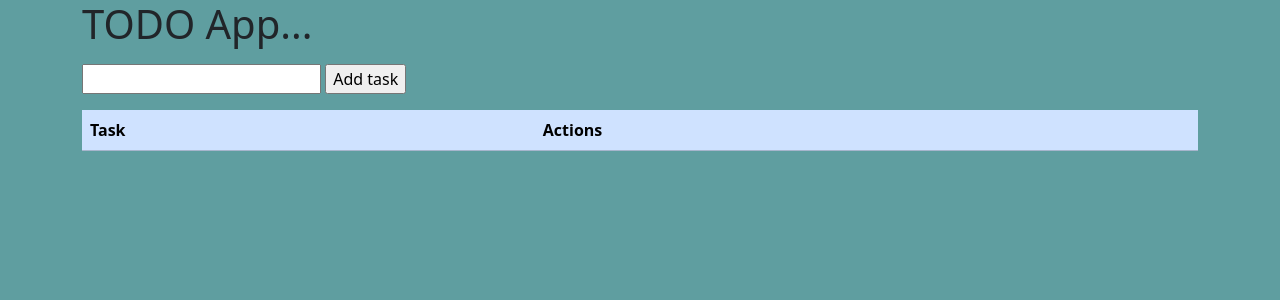
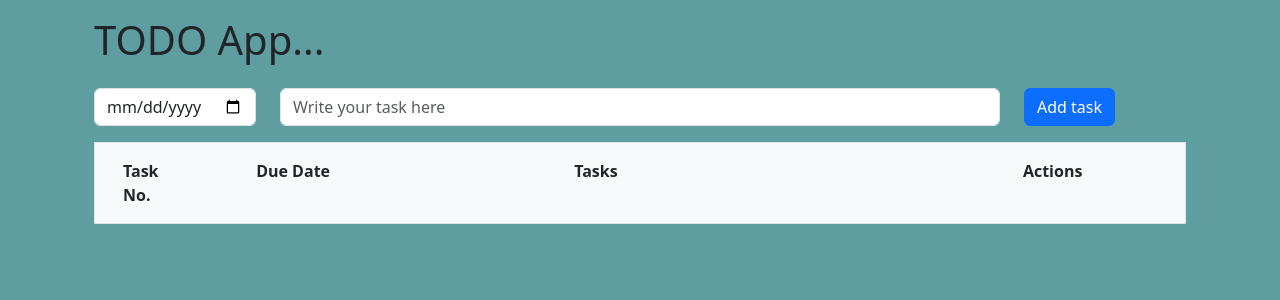
Before and after one commit to sainaakash/To-Do-List-using-Flask-and-Angular, a Flask app: page / in a window 1280 px wide. Shown: the top 300 px of the page. Run offline with Flask 3, Linux system fonts and the light colour scheme; lists and menus that the app fills with data are empty.

Commit message:
style.css and index.html updated

```diff
--- a/static/css/style.css
+++ b/static/css/style.css
@@ -1,3 +1,22 @@
 body{
     background-color: cadetblue;
 }
+
+a:link, a:visited {
+    color: white;
+    text-align: center;
+    text-decoration: none;
+    display: inline-block;
+  }
+
+  #thead {
+    font-weight: bold;
+  }
+
+  #action {
+    text-indent: 120px;
+  }
+
+  #duedate {
+    text-indent: 45px;
+  }
--- a/templates/index.html
+++ b/templates/index.html
@@ -8,37 +8,57 @@
 
 
 <body>
-    <div>
-            <h1> TODO App...</h1>
+    <div class="container extra_container">
+        <div class="row">
             <p></p>
-            <form action="/task" method="post">
-                <input type="text" name="content">
-                <input type="submit" value="Add task">
-            </form>
-            <p></p>
+            <div class="col">
+                <h1> TODO App...</h1>
+            </div>
+            <div class="col"></div>
+            <div class="col"></div>
+    </div>
 
-            <table class="table table-primary">
-                <thead>
-                    <th>Task</th>
-                    <th>Actions</th>
-                </thead>
+    <p></p>
+    <form action="/task" method="post">
+        <div class="row">
+            <div class="col-md-2">
+                <input type="date" class="form-control" placeholder="Due Date" name="duedate">
+            </div>
+            <div class="col-md-8">
+                <input type="text" class="form-control" placeholder="Write your task here" name="content">
+            </div>
+            <div class="col-md-2">
+                <input type="submit" class="btn btn-primary" value="Add task" name="enter">
+            </div>
+        </div>
+    </form>
+    <p></p>
 
-                <tbody>
-                    {% for task in tasks %}
-
-                    <tr>
-                        <td>{% if task.done %} <strike> {% endif %}{{ task.content }} {% if task.done %} </strike>{% endif %}</td>
-                        <td>
-                            <a href="/done/{{ task.id }}">Done</a>
-                            <a href="/update/{{ task.id }}">Update</a>
-                            <a href="/delete/{{ task.id }}">Delete</a>
-                        </td>
-                    </tr>
-
-                    {% endfor %}
-                </tbody>
-            </table>
+    <div class="container">
+        <div class="row p-3 border bg-light" id="thead">
+            <div class="col-md-1">Task No.</div>
+            <div class="col-md-2" id="duedate">Due Date</div>
+            <div class="col-md-5 text-center">Tasks</div>
+            <div class="col-md-4 text-center" id="action">Actions</div>
         </div>
+    </div>
+    <div class="container">
+        {% for task in tasks %}
+        <div></div>
+        <div>
+            <div class="row gy-5" id="">
+                <div class="col-md-1 p-3 border bg-light">{{ task.id }}</div>
+                <div class="col-md-2 p-3 border bg-light text-center">{{ task.duedate }}</div>
+                <div class="col-md-6 p-3 border bg-light">{% if task.done %} <strike> {% endif %}{{ task.content }} {% if task.done %} </strike>{% endif %}</div>
+                <div class="col-md-3 p-3 border bg-light text-center">
+                    <button class="btn btn-primary"><a href="/done/{{ task.id }}">Done</a></button>
+                    <button class="btn btn-warning"><a href="/update/{{ task.id }}">Update</a></button>
+                    <button class="btn btn-danger"><a href="/delete/{{ task.id }}">Delete</a></button>
+                </div>
+            </div>
+        </div>
+        {% endfor %}
+    </div>
 </body>
 
 {% endblock %}
```
